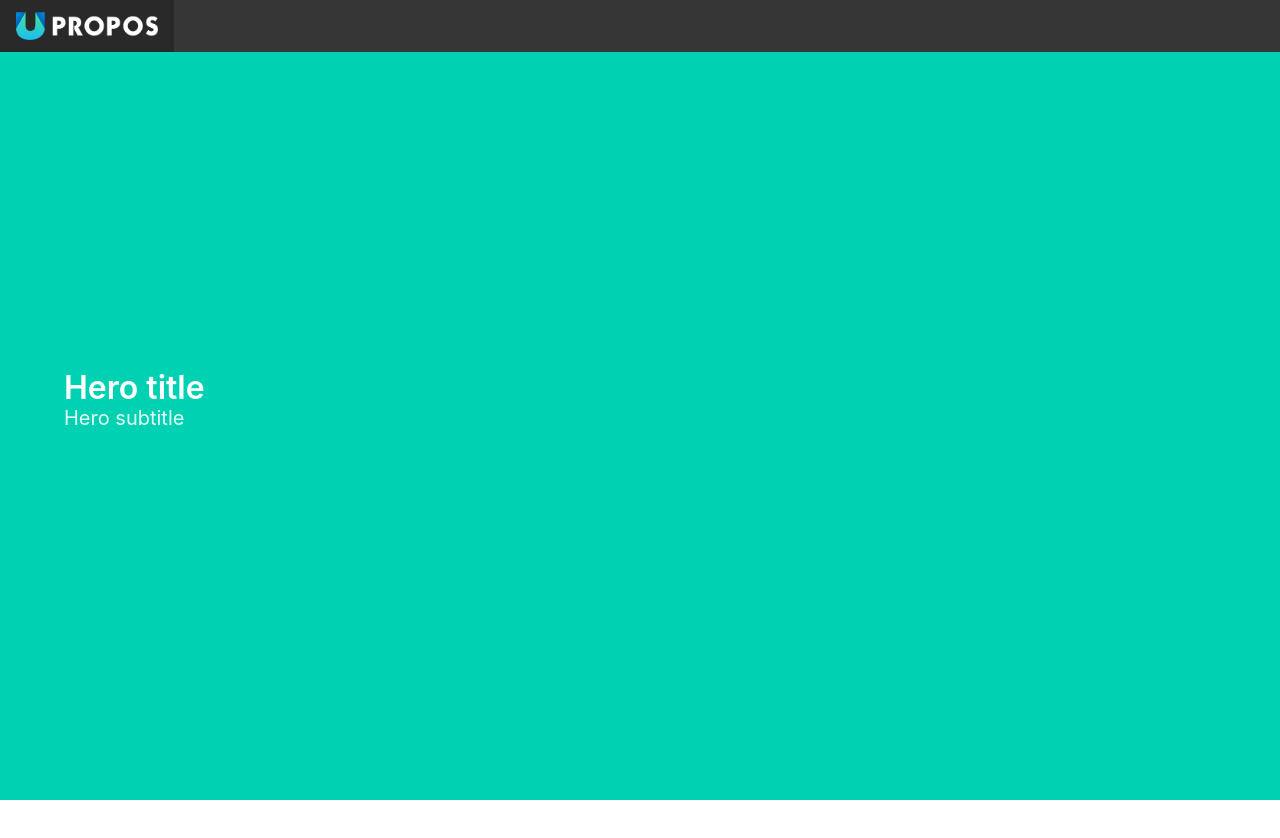
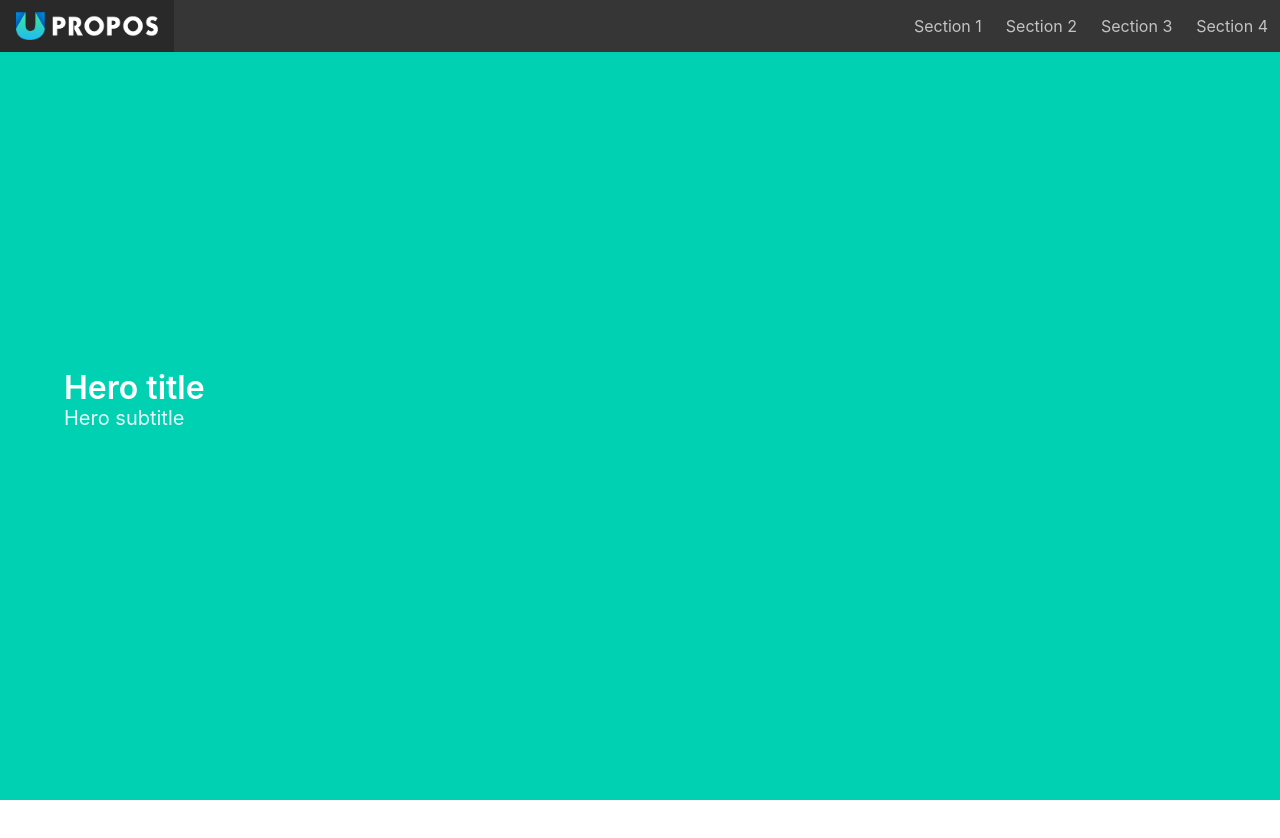
Before and after one commit to MikeDiaz1/landing-page, a React app: page / in a window 1280 px wide. Shown: the top 838 px of the page. Built offline with nearby package versions, Linux system fonts and the light colour scheme.

Commit message:
Added navbar section links

```diff
--- a/src/app/components/Navbar.js
+++ b/src/app/components/Navbar.js
@@ -13,7 +13,10 @@ export default class Navbar extends Component {
                 </div>
                 <div className="navbar-menu">
                     <div className="navbar-end">
-
+                        <a className="nav-item" href="#">Section 1</a>
+                        <a className="nav-item" href="#">Section 2</a>
+                        <a className="nav-item" href="#">Section 3</a>
+                        <a className="nav-item" href="#">Section 4</a>
                     </div>
                 </div>
             </nav>
```
